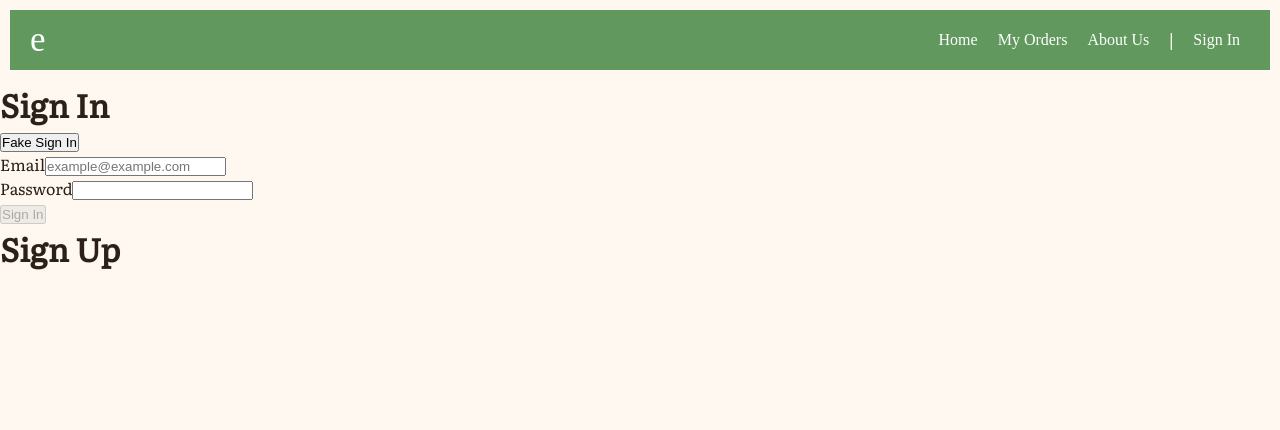
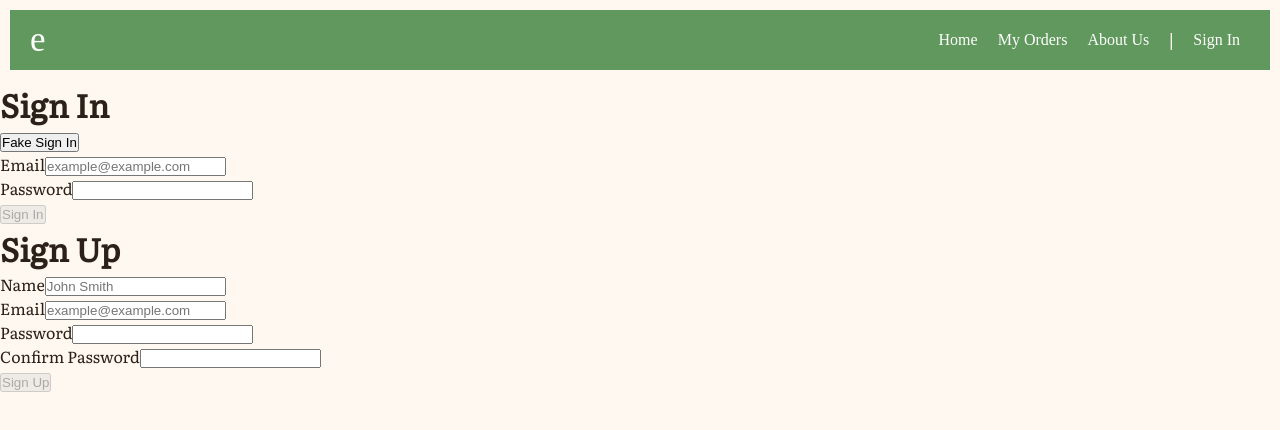
Before and after one commit to samkphillips/EatUp, a React (Create React App) app in the folder main/client/: page /signin in a window 1280 px wide. Shown: the top 430 px of the page. Built offline with nearby package versions, Linux system fonts and the light colour scheme; a web font is replaced by a local one.

Commit message:
User registration works

```diff
--- a/main/client/src/pages/SignIn.js
+++ b/main/client/src/pages/SignIn.js
@@ -1,11 +1,20 @@
 import React, { useState } from 'react'
-import { SignInUser } from '../services/Auth'
+import { SignInUser, RegisterUser } from '../services/Auth'
+
+const iStateSignIn = {
+  email: '',
+  password: ''
+}
+
+const iStateRegister = {
+  name: '',
+  email: '',
+  password: '',
+  confirmPassword: ''
+}
 
 export default function SignIn(props) {
-  const [signInFormValues, setSignInFormValues] = useState({
-    email: '',
-    password: ''
-  })
+  const [signInFormValues, setSignInFormValues] = useState(iStateSignIn)
 
   const signInHandleChange = (e) => {
     setSignInFormValues({
@@ -14,13 +23,38 @@ export default function SignIn(props) {
     })
   }
 
-  const handleSubmit = async (e) => {
+  const signInHandleSubmit = async (e) => {
     e.preventDefault()
     const payload = await SignInUser(signInFormValues)
-    setSignInFormValues({ email: '', password: '' })
+    setSignInFormValues(iStateSignIn)
     props.setUser(payload)
     props.toggleAuthenticated(true)
-    props.history.push('/feed')
+    props.history.push('/')
+  }
+
+  const [registerFormValues, setRegisterFormValues] = useState({
+    name: '',
+    email: '',
+    password: '',
+    confirmPassword: ''
+  })
+
+  const registerHandleChange = (e) => {
+    setRegisterFormValues({
+      ...registerFormValues,
+      [e.target.name]: e.target.value
+    })
+  }
+
+  const registerHandleSubmit = async (e) => {
+    e.preventDefault()
+    await RegisterUser({
+      name: registerFormValues.name,
+      email: registerFormValues.email,
+      password: registerFormValues.password
+    })
+    setRegisterFormValues(iStateRegister)
+    props.history.push('/signin')
   }
 
   const tempSignIn = async (e) => {
@@ -38,7 +72,7 @@ export default function SignIn(props) {
       <div>
         <h1>Sign In</h1>
         <button onClick={tempSignIn}>Fake Sign In</button>
-        <form onSubmit={handleSubmit}>
+        <form onSubmit={signInHandleSubmit}>
           <div>
             <label htmlFor="email">Email</label>
             <input
@@ -67,8 +101,64 @@ export default function SignIn(props) {
           </button>
         </form>
       </div>
+
       <div>
         <h1>Sign Up</h1>
+        <form onSubmit={registerHandleSubmit}>
+          <div>
+            <label htmlFor="name">Name</label>
+            <input
+              onChange={registerHandleChange}
+              name="name"
+              type="text"
+              placeholder="John Smith"
+              value={registerFormValues.name}
+              required
+            />
+          </div>
+          <div>
+            <label htmlFor="email">Email</label>
+            <input
+              onChange={registerHandleChange}
+              name="email"
+              type="email"
+              placeholder="example@example.com"
+              value={registerFormValues.email}
+              required
+            />
+          </div>
+
+          <div>
+            <label htmlFor="password">Password</label>
+            <input
+              onChange={registerHandleChange}
+              type="password"
+              name="password"
+              value={registerFormValues.password}
+              required
+            />
+          </div>
+          <div>
+            <label htmlFor="confirmPassword">Confirm Password</label>
+            <input
+              onChange={registerHandleChange}
+              type="password"
+              name="confirmPassword"
+              value={registerFormValues.confirmPassword}
+              required
+            />
+          </div>
+          <button
+            disabled={
+              !registerFormValues.name ||
+              !registerFormValues.email ||
+              !registerFormValues.password ||
+              registerFormValues.confirmPassword !== registerFormValues.password
+            }
+          >
+            Sign Up
+          </button>
+        </form>
       </div>
     </div>
   )
```
